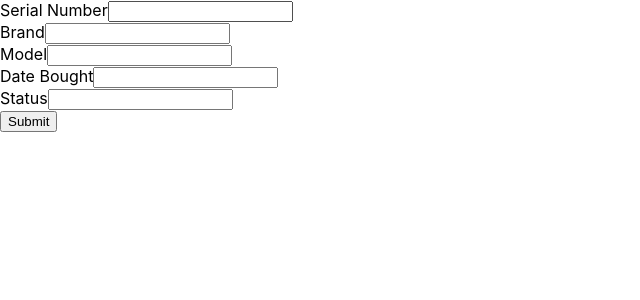
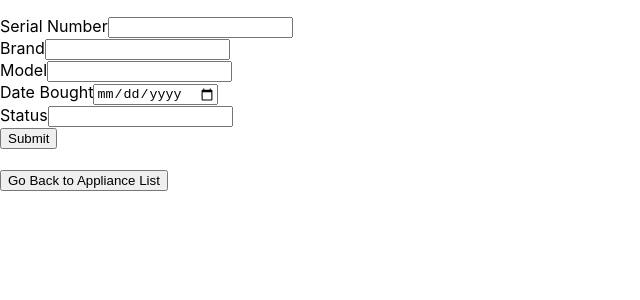
Before and after one commit to ryanyktan/sp-group-case-study-2a, a React (Create React App) app: page /appliances/1/addedit/1 in a window 1280 px wide. Shown: the top 300 px of the page, without its empty margins (0-640 px from the left). Built offline with nearby package versions, Linux system fonts and the light colour scheme; no server answers.

Commit message:
Add/Update form now fully functional, added buttons to list of appliances to let user update their appliances

```diff
--- a/src/components/AddEditAppliance.jsx
+++ b/src/components/AddEditAppliance.jsx
@@ -1,50 +1,94 @@
-import { useParams } from "react-router-dom";
+import { useParams, useNavigate } from "react-router-dom";
 import axios from "axios";
 import { Formik } from "formik";
+import { useState, useEffect } from "react";
 
 const AddEditAppliance = () => {
 
     const params = useParams()
-    const api = 'http://localhost:9001/api/appliances/' + params.userId
+    const navigate = useNavigate()
+    const appId = params.appId
+    const userId = params.userId
+
+    const getApi = 'http://localhost:9001/api/appliances/get/' + appId
+    const postApi = 'http://localhost:9001/api/appliances/' + params.userId
+    const [isEdit, setIsEdit] = useState(false)
+    const [errMessage, setErrMessage] = useState('')
+    const [appliance, setAppliance] = useState(null)
+
+    const goBack = () => {
+        navigate('/appliances/' + userId)
+    }
+
+    // This runs when the page loads
+    useEffect( () => {
+        console.log("use effect running")
+        console.log(appId == 0)
+
+        // If the appId path varible is set to 0, the form is used to add an appliance.
+        // Otherwise, we are modifying an existing appliance and will autofill the form
+        // with the current details of the appliance
+        if (appId != 0) {
+            console.log("get request sent")
+
+            // This is the getmapping request to pull details of an existing appliance to be updated.
+            axios.get(getApi).then(
+                response => {
+                    // Before autofilling, first ensure that the appliance does indeed belong
+                    // to the logged in user.
+                    const apiapp = response.data
+                    if (apiapp.user.id == userId) {
+                        setAppliance(response.data)
+                        setIsEdit(true)
+                    }
+                }
+            ).catch(
+                error => {
+                    setErrMessage(error.data)
+                }
+            )
+        }
+    }, [])
 
     return (
         <div>
+            <p>{errMessage}</p>
             <Formik
                 initialValues={{
-                    id: 0,
-                    serialNumber: '',
-                    brand: '',
-                    model: '',
-                    dateBought: '',
-                    status: '',
-                    userId: params.userId,
+                    id: appId,
+                    serialNumber: [isEdit ? appliance.serialNumber : ''],
+                    brand: [isEdit ? appliance.brand : ''],
+                    model: [isEdit ? appliance.model : ''],
+                    dateBought: [isEdit ? appliance.dateBought : ''],
+                    status: [isEdit ? appliance.status : ''],
                 }}
+                enableReinitialize = {true}
                 onSubmit={(values, {setSubmitting} ) => {
                     console.log("form submitted")
 
-                    alert(JSON.stringify(values, null, 2))
+                setTimeout(() => {
 
-                // setTimeout(() => {
+                    setSubmitting(false)
 
-                //     setSubmitting(false)
-
-                //     // This calls POST Mapping at the api url.
-                //     axios.post(api, (JSON.stringify(values, null, 2)),{
-                //         headers: {
-                //           'Content-Type': 'application/json'
-                //         }
-                //       }
-                //     ).then(
-                //         response => {
-                //             // Successful appliance update
-                //         }
-                //     ).catch(
-                //         error => {
-                //             // Unsuccessful appliance update
-                //             alert("Unsuccessful login, Username or password was incorrect.")
-                //         }
-                //     );
-                // }, 1000);
+                    // This calls POST Mapping at the api url.
+                    axios.post(postApi, (JSON.stringify(values, null, 2)),{
+                        headers: {
+                          'Content-Type': 'application/json'
+                        }
+                      }
+                    ).then(
+                        response => {
+                            // Successful appliance update
+                            alert("Update Success!")
+                            navigate('/appliances/' + params.userId)
+                        }
+                    ).catch(
+                        error => {
+                            // Unsuccessful appliance update
+                            alert("Update was unsuccessful, please try again.")
+                        }
+                    );
+                }, 1000);
                 }}
             >
                 {props =>
@@ -55,12 +99,6 @@ const AddEditAppliance = () => {
                      name="id"
                      type="hidden"
                      value={props.values.id}
-                    />
-                    <input
-                     id="userId"
-                     name="userId"
-                     type="hidden"
-                     value={props.values.userId}
                     />
 
                     <label htmlFor="serialNumber">Serial Number</label>
@@ -94,7 +132,7 @@ const AddEditAppliance = () => {
                     <input
                      id="dateBought"
                      name="dateBought"
-                     type="text"
+                     type="date"
                      onChange={props.handleChange}
                      value={props.values.dateBought}
                     />
@@ -113,6 +151,9 @@ const AddEditAppliance = () => {
                 }
 
             </Formik>
+
+            <br />
+            <button onClick={() => goBack()}>Go Back to Appliance List</button>
         </div>
     )
 }
--- a/src/components/Appliances.jsx
+++ b/src/components/Appliances.jsx
@@ -1,10 +1,12 @@
 import { useState, useEffect } from "react"
 import axios from "axios"
 import { useParams } from "react-router-dom"
+import { useNavigate } from "react-router-dom"
 
 const Appliances = () => {
 
     const params = useParams()
+    const navigate = useNavigate()
 
     const api = 'http://localhost:9001/api/appliances/' + params.userId
     const [message, setMessage] = useState('')
@@ -18,6 +20,14 @@ const Appliances = () => {
         )
     }
 
+    const addAppliance = () => {
+        navigate('/appliances/' + params.userId + '/addedit/' + 0)
+    }
+
+    const updateAppliance = (id) => {
+        navigate('/appliances/' + params.userId + '/addedit/' + id)
+    }
+
     useEffect( () => {
         getAppliances()
     },[])
@@ -25,6 +35,7 @@ const Appliances = () => {
     // TODO: Filtering in this table, buttons to update and delete appliances.
     return(
         <div>
+            <button onClick={addAppliance}>Add an appliance here</button>
             <p>{message}</p>
             <table>
                 <thead>
@@ -46,6 +57,9 @@ const Appliances = () => {
                                 <td>{appliance.serialNumber}</td>
                                 <td>{appliance.dateBought}</td>
                                 <td>{appliance.status}</td>
+                                <td>
+                                    <button value="Update" onClick={() => updateAppliance(appliance.id)}>Update</button>
+                                </td>
                             </tr>
                         )
                     }
```
Also changed, not shown: src/components/LinkButton.jsx (added, +11 -0 lines).
